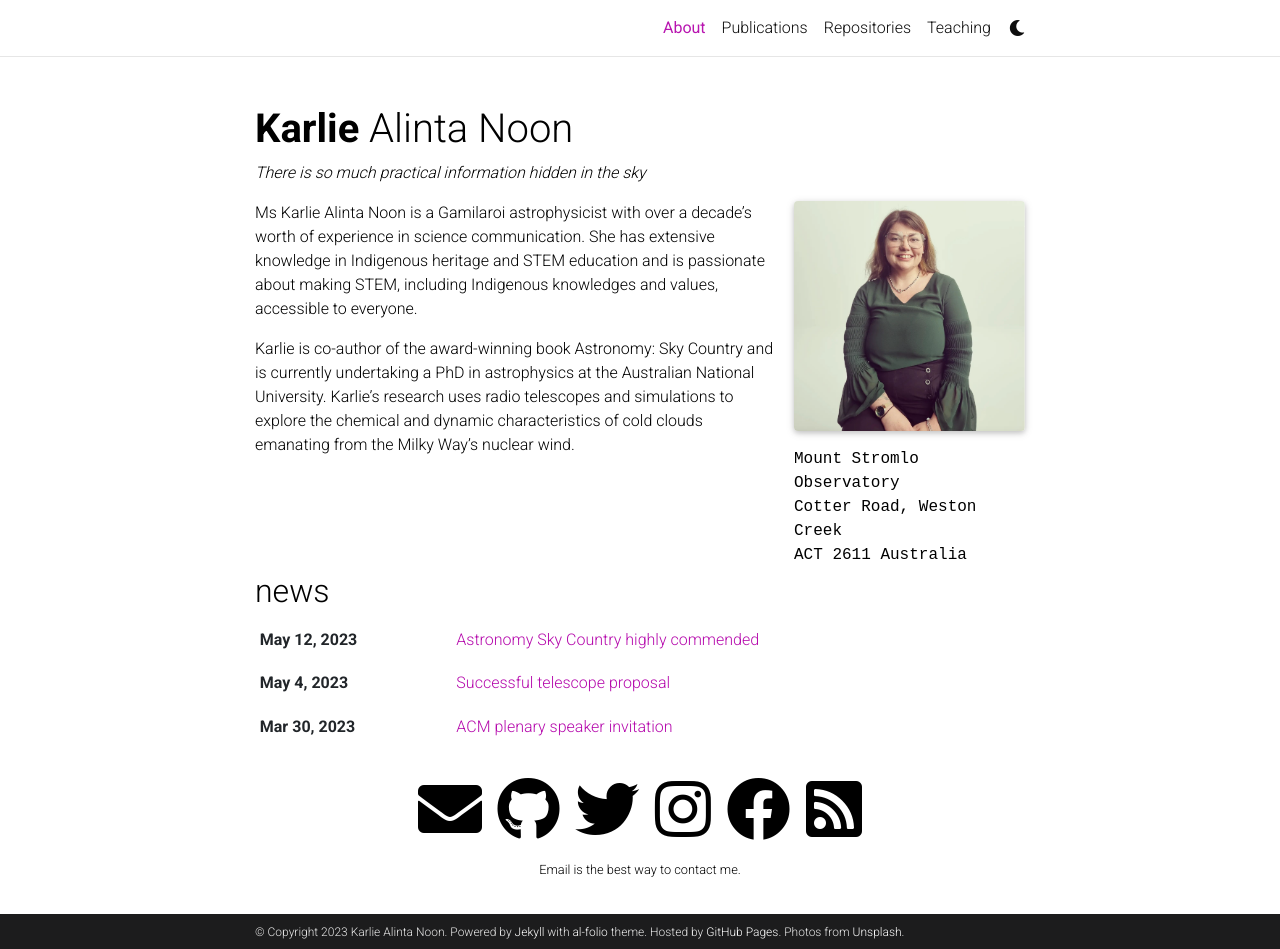
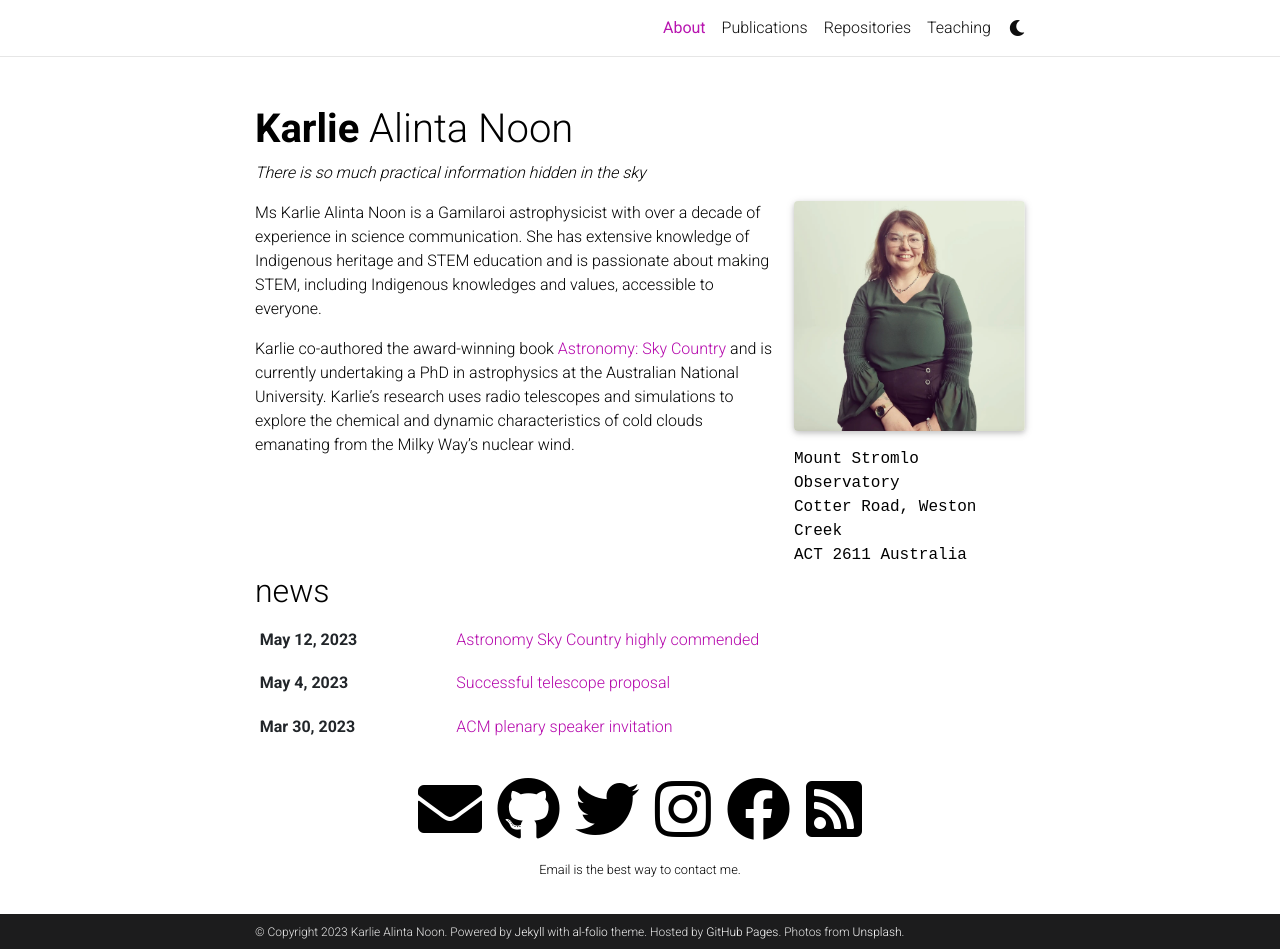
Before and after one commit to karlienoon/karlienoon.github.io, a Jekyll site: the page built from _pages/about.md, in a window 1280 px wide and 949 px high. Built offline with Jekyll 4.4.1, drawn with Linux system fonts in a browser that asks for light colours; full-size pictures stand in for the smaller copies a plugin makes; comment, search, counter and statistics services are not loaded; a style sheet for code colours, icons or effects is not loaded.

Commit message:
Update about.md
Updated bio and included link to book

```diff
--- a/_pages/about.md
+++ b/_pages/about.md
@@ -19,6 +19,6 @@
 social: true  # includes social icons at the bottom of the page
 ---
 
-Ms Karlie Alinta Noon is a Gamilaroi astrophysicist with over a decade's worth of experience in science communication. She has extensive knowledge in Indigenous heritage and STEM education and is passionate about making STEM, including Indigenous knowledges and values, accessible to everyone.
+Ms Karlie Alinta Noon is a Gamilaroi astrophysicist with over a decade of experience in science communication. She has extensive knowledge of Indigenous heritage and STEM education and is passionate about making STEM, including Indigenous knowledges and values, accessible to everyone.
 
-Karlie is co-author of the award-winning book Astronomy: Sky Country and is currently undertaking a PhD in astrophysics at the Australian National University. Karlie's research uses radio telescopes and simulations to explore the chemical and dynamic characteristics of cold clouds emanating from the Milky Way's nuclear wind.
+Karlie co-authored the award-winning book <a href=" https://www.booktopia.com.au/first-knowledges-astronomy-karlie-noon/book/9781760762162.html">Astronomy: Sky Country</a> and is currently undertaking a PhD in astrophysics at the Australian National University. Karlie's research uses radio telescopes and simulations to explore the chemical and dynamic characteristics of cold clouds emanating from the Milky Way's nuclear wind.
```
